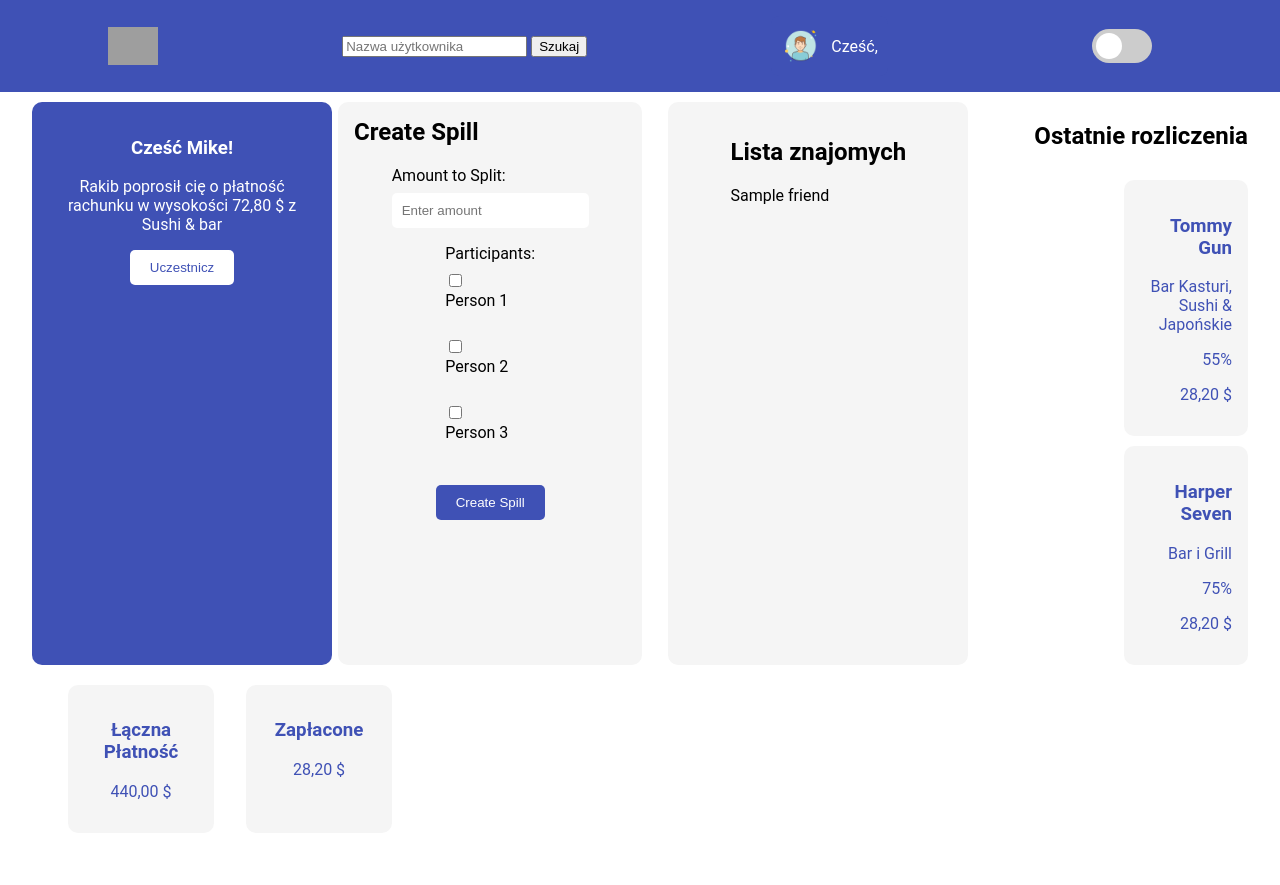
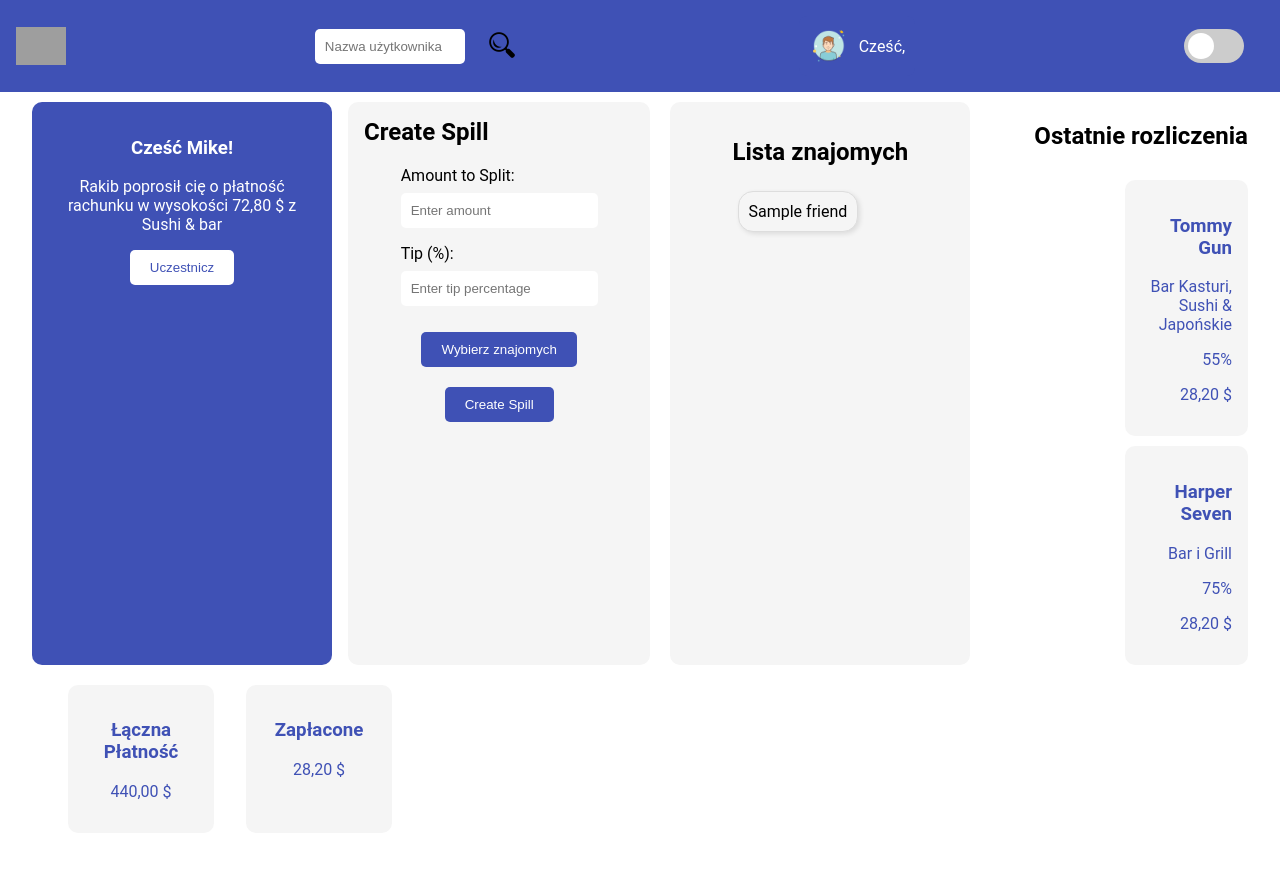
Before and after one commit to sajowo/FastSplit, a Django app: page /main/ in a window 1280 px wide. Run offline with Django 5.2, Linux system fonts and the light colour scheme; a user stored in the database is signed in; data comes from the database, SQL or seed files in the repository; tables that the repository leaves empty hold one stand-in row (values such as "Sample post"); grey boxes are pictures that could not be loaded.

Commit message:
Ulepszenie dzielnia rachunku, wybierania znajomych

```diff
--- a/EsSplit/static/css/style.css
+++ b/EsSplit/static/css/style.css
@@ -15,7 +15,7 @@ header {
     color: #fff;
     padding: 1em;
     display: flex;
-    justify-content: space-around;
+    justify-content: space-between;
     align-items: center;
     position: fixed;
     top: 0;
@@ -33,6 +34,40 @@ header {
     width: 100%;
     height: 100%;
     object-fit: contain;
+}
+
+
+.search-friend {
+    display: flex;
+    align-items: center;
+    margin-right: 20px;
+}
+
+.search-friend input[type="text"] {
+    padding: 10px;
+    border: none;
+    border-radius: 5px;
+    width: 150px;
+    /* Zmień szerokość pola tekstowego */
+    background-color: #fff;
+    color: #3F51B5;
+    border-bottom: 20px;
+    vertical-align: middle;
+    /* Wyrównanie pionowe do środka */
+}
+
+.search-friend button {
+    background-color: transparent;
+    color: #fff;
+    border: none;
+    padding: 10px 15px;
+    /* Zmień margines i padding */
+    border-radius: 5px;
+    cursor: pointer;
+    margin-left: 5px;
+    /* Dodaj margines między polem tekstowym a przyciskiem */
+    vertical-align: middle;
+    /* Wyrównanie pionowe do środka */
 }
 
 .user-profile {
@@ -354,8 +366,7 @@ main {
     border-radius: 10px;
     width: 100%;
     max-width: 600px;
-    margin-left: 6px;
-    margin-right: 6px;
+    margin-left: 16px;
 }
 
 .create-spill h2 {
@@ -410,6 +421,61 @@ main {
     margin-top: 2em;
 }
 
+
+/* Styl dla przycisku "Wybierz znajomych" */
+#choose-friends-button {
+    background-color: #3F51B5;
+    color: #fff;
+    padding: 10px 20px;
+    border: none;
+    border-radius: 5px;
+    cursor: pointer;
+    margin-top: 10px;
+    margin-bottom: 20px;
+}
+
+#popup-container {
+    display: none;
+    position: fixed;
+    top: 50%;
+    left: 50%;
+    transform: translate(-50%, -50%);
+    background-color: #fff;
+    padding: 20px;
+    border-radius: 5px;
+    box-shadow: 0 2px 5px rgba(0, 0, 0, 0.2);
+    z-index: 1000;
+}
+
+/* Styl dla okienka pop-up */
+#popup-container {
+    display: none;
+    /* Ukryj okienko pop-up domyślnie */
+    position: fixed;
+    top: 50%;
+    left: 50%;
+    transform: translate(-50%, -50%);
+    background-color: #fff;
+    padding: 20px;
+    border-radius: 5px;
+    box-shadow: 0 2px 5px rgba(0, 0, 0, 0.2);
+    z-index: 1000;
+    /* Upewnij się, że okienko pop-up jest na wierzchu */
+}
+
+#popup-content {
+    /* Styl dla zawartości okienka pop-up */
+}
+
+#popup-container ul {
+    list-style: none;
+    padding: 0;
+}
+
+#popup-container li {
+    margin-bottom: 10px;
+}
+
 .friends-list {
     background-color: #F5F5F5;
     padding: 1em;
@@ -441,9 +507,28 @@ main {
     color: #2196F3;
 }
 
+/* Styl dla listy znajomych */
+#friends-list {
+    display: flex;
+    flex-wrap: wrap;
+    justify-content: flex-start;
+    width: 100%;
+}
+
+#friends-list div {
+    background-color: #f5f5f5;
+    padding: 10px;
+    border-radius: 15px;
+    margin: 5px;
+    cursor: move;
+    /* Włącz możliwość przeciągania */
+    border: 1px solid #ddd;
+    /* Dodaje cienką ramkę */
+    box-shadow: 2px 2px 5px rgba(0, 0, 0, 0.1);
+    /* Dodaje delikatny cień */
+}
+
 /* Czarny Motyw */
-
-/* Dark Theme Styles */
 
 body.dark-theme {
     background-color: #282828;
--- a/EsSplit/static/js/scripts.js
+++ b/EsSplit/static/js/scripts.js
@@ -1,3 +1,4 @@
+document.addEventListener('DOMContentLoaded', function () {
     const themeSwitch = document.getElementById('theme-switch');
     const body = document.body;
 
@@ -5,7 +6,6 @@ themeSwitch.addEventListener('change', function () {
         body.classList.toggle('dark-theme');
     });
 
-// Funkcja do automatycznego przełączania na ciemny motyw po godzinie 17
     function toggleThemeByTime() {
         const currentHour = new Date().getHours();
         if (currentHour >= 17) {
@@ -15,149 +15,195 @@ function toggleThemeByTime() {
         }
     }
 
-// Uruchom funkcję po raz pierwszy, aby ustawić początkowy motyw
     toggleThemeByTime();
+    setInterval(toggleThemeByTime, 3600000);
 
-// Uruchom funkcję co godzinę, aby aktualizować motyw
-setInterval(toggleThemeByTime, 3600000); // 3600000 milisekund = 1 godzina
-
-// Pobierz elementy formularza
-const form = document.querySelector('form');
-const participantList = document.getElementById('participant-list');
+    const form = document.getElementById('split-form');
+    const selectedFriendsContainer = document.getElementById('selected-friends');
     const splitDetails = document.getElementById('split-details');
     const amountInput = document.getElementById('amount');
+    const tipInput = document.getElementById('tip');
     const spillResults = document.getElementById('spill-results');
 
-// Dodaj obsługę zdarzeń dla zmiany liczby uczestników
-generateParticipantList();
-
-function generateParticipantList() {
-    participantList.innerHTML = '';
-    const selectedParticipants = [
-        'Person 1',
-        'Person 2',
-        'Person 3'
-        // Dodaj więcej uczestników według potrzeby
-    ];
-
-    selectedParticipants.forEach(participant => {
-        const checkbox = document.createElement('input');
-        checkbox.type = 'checkbox';
-        checkbox.name = 'participant';
-        checkbox.value = participant;
-        checkbox.id = participant;
-
-        const label = document.createElement('label');
-        label.htmlFor = participant;
-        label.textContent = participant;
-
-        participantList.appendChild(checkbox);
-        participantList.appendChild(label);
-        participantList.appendChild(document.createElement('br'));
-    });
-
-    // Dodaj obsługę zdarzeń dla zmiany liczby uczestników
-    participantList.addEventListener('change', generateSliders);
+    function initializeEventListeners() {
+        document.getElementById('choose-friends-button').addEventListener('click', showPopup);
+        document.getElementById('close-popup').addEventListener('click', hidePopup);
+        form.addEventListener('submit', handleFormSubmit);
     }
 
-// Funkcja do generowania suwaków dla uczestników
-function generateSliders() {
-    // Wyczyść poprzednie suwaki
+    function showPopup() {
+        document.getElementById('popup-container').style.display = 'block';
+    }
+
+    function hidePopup() {
+        document.getElementById('popup-container').style.display = 'none';
+        updateSelectedFriends();
+    }
+
+    function updateSelectedFriends() {
+        selectedFriendsContainer.innerHTML = '';
+        const selectedFriends = Array.from(document.querySelectorAll('#popup-friends-list input[type="checkbox"]:checked')).map(checkbox => checkbox.value);
+
+        const loggedInUser = document.getElementById('logged-in-user').value;
+        if (!selectedFriends.includes(loggedInUser)) {
+            selectedFriends.unshift(loggedInUser);
+        }
+
+        if (selectedFriends.length > 0) {
+            const friendsList = document.createElement('ul');
+            selectedFriends.forEach(friend => {
+                const listItem = document.createElement('li');
+                listItem.textContent = friend;
+                friendsList.appendChild(listItem);
+            });
+            selectedFriendsContainer.appendChild(friendsList);
+        } else {
+            selectedFriendsContainer.innerHTML = '<p>Nie wybrano znajomych.</p>';
+        }
+
+        generateSliders(selectedFriends);
+    }
+
+    function generateSliders(friends) {
         splitDetails.innerHTML = '';
+        let totalAmount = parseFloat(amountInput.value) + (parseFloat(amountInput.value) * (parseFloat(tipInput.value || 0) / 100));
+        const initialAmount = (totalAmount / friends.length).toFixed(2);
 
-    // Pobierz wybrane osoby
-    const selectedParticipants = Array.from(participantList.querySelectorAll('input[type="checkbox"]:checked')).map(checkbox => checkbox.value);
-
-    let remainingAmount = parseFloat(amountInput.value);
-
-    // Dla każdej wybranej osoby, wygeneruj suwak
-    selectedParticipants.forEach(participant => {
+        friends.forEach(friend => {
             const sliderContainer = document.createElement('div');
             sliderContainer.classList.add('slider-container');
 
             const nameLabel = document.createElement('label');
-        nameLabel.textContent = participant + ':';
+            nameLabel.textContent = friend + ':';
             sliderContainer.appendChild(nameLabel);
 
             const slider = document.createElement('input');
             slider.type = 'range';
             slider.min = 0;
-        slider.max = remainingAmount;
+            slider.max = totalAmount;
             slider.step = 0.01;
-        slider.value = 0;
-        slider.dataset.max = remainingAmount; // Zachowaj początkowy maksymalny zakres
+            slider.value = initialAmount;
+            slider.classList.add('amount-slider');
+            slider.addEventListener('input', updateSliders);
             sliderContainer.appendChild(slider);
 
-        const amountLabel = document.createElement('span');
-        amountLabel.textContent = '$' + slider.value;
-        sliderContainer.appendChild(amountLabel);
-
-        slider.addEventListener('input', function () {
-            amountLabel.textContent = '$' + slider.value;
-            updateSliders(slider);
-        });
+            const amountInputField = document.createElement('input');
+            amountInputField.type = 'number';
+            amountInputField.step = 0.01;
+            amountInputField.min = 0;
+            amountInputField.value = initialAmount;
+            amountInputField.classList.add('amount-input');
+            amountInputField.addEventListener('input', updateSlidersFromInput);
+            sliderContainer.appendChild(amountInputField);
 
             splitDetails.appendChild(sliderContainer);
         });
+
+        updateSliders();
     }
 
-// Funkcja do aktualizacji zakresów suwaków
-function updateSliders(currentSlider) {
-    const sliders = Array.from(splitDetails.querySelectorAll('input[type="range"]'));
-    const currentIndex = sliders.indexOf(currentSlider);
+    function updateSliders() {
+        const sliders = Array.from(document.querySelectorAll('.amount-slider'));
+        const inputs = Array.from(document.querySelectorAll('.amount-input'));
+        let total = 0;
+        let remainingAmount = parseFloat(amountInput.value) + (parseFloat(amountInput.value) * (parseFloat(tipInput.value || 0) / 100));
 
-    let totalAssigned = 0;
-    for (let i = 0; i <= currentIndex; i++) {
-        totalAssigned += parseFloat(sliders[i].value);
+        sliders.forEach((slider, index) => {
+            const value = parseFloat(slider.value);
+            total += value;
+            inputs[index].value = value.toFixed(2);
+        });
+
+        if (total > remainingAmount) {
+            const excess = total - remainingAmount;
+            const adjustPerSlider = excess / sliders.length;
+
+            sliders.forEach((slider, index) => {
+                slider.value -= adjustPerSlider;
+                inputs[index].value = parseFloat(slider.value).toFixed(2);
+            });
+
+            total = remainingAmount;
         }
 
-    const remainingAmount = parseFloat(amountInput.value) - totalAssigned;
-    for (let i = currentIndex + 1; i < sliders.length; i++) {
-        sliders[i].max = remainingAmount + parseFloat(sliders[i].value); // Dostosuj maksymalny zakres
-    }
+        sliders.forEach(slider => {
+            slider.nextElementSibling.value = slider.value;
+        });
+
+        displayResults();
     }
 
-// Dodaj obsługę zdarzenia dla przesyłania formularza
-form.addEventListener('submit', function (event) {
-    event.preventDefault();
+    function updateSlidersFromInput() {
+        const inputs = Array.from(document.querySelectorAll('.amount-input'));
+        const sliders = Array.from(document.querySelectorAll('.amount-slider'));
+        let total = 0;
+        let remainingAmount = parseFloat(amountInput.value) + (parseFloat(amountInput.value) * (parseFloat(tipInput.value || 0) / 100));
 
-    // Oblicz sumę wszystkich wybranych kwot
-    const totalAmount = calculateTotal();
-
-    // Wyświetl procentową kwotę dla każdego uczestnika
-    const selectedParticipants = Array.from(participantList.querySelectorAll('input[type="checkbox"]:checked')).map(checkbox => checkbox.value);
-    const sliders = splitDetails.querySelectorAll('input[type="range"]');
-    const results = selectedParticipants.map((participant, index) => {
-        const percentage = ((parseFloat(sliders[index].value) / parseFloat(amountInput.value)) * 100).toFixed(2);
-        return `${participant}: ${percentage}%`;
+        inputs.forEach((input, index) => {
+            const value = parseFloat(input.value);
+            total += value;
+            sliders[index].value = value;
         });
 
-    spillResults.innerHTML = results.join('<br>');
+        if (total > remainingAmount) {
+            const excess = total - remainingAmount;
+            const adjustPerInput = excess / inputs.length;
+
+            inputs.forEach((input, index) => {
+                input.value -= adjustPerInput;
+                sliders[index].value = parseFloat(input.value).toFixed(2);
             });
 
-// Funkcja do obliczania sumy wszystkich wybranych kwot
-function calculateTotal() {
-    const totalAmount = Array.from(splitDetails.querySelectorAll('input[type="range"]')).reduce((acc, slider) => acc + parseFloat(slider.value), 0);
-    return totalAmount;
+            total = remainingAmount;
         }
 
-// Generuj suwaki na podstawie domyślnej liczby uczestników
-generateSliders();
+        displayResults();
+    }
 
+    function displayResults() {
+        spillResults.innerHTML = '<h3>Rozliczenie:</h3>';
+        const resultList = document.createElement('ul');
 
-// heder zwijany
-document.addEventListener('DOMContentLoaded', function () {
-    const menuToggle = document.getElementById('menuToggle');
-    const menuContent = document.getElementById('menuContent');
+        const friends = Array.from(document.querySelectorAll('#popup-friends-list input[type="checkbox"]:checked')).map(checkbox => checkbox.value);
+        const loggedInUser = document.getElementById('logged-in-user').value;
+        if (!friends.includes(loggedInUser)) {
+            friends.unshift(loggedInUser);
+        }
 
-    menuToggle.addEventListener('click', function () {
-        menuContent.classList.toggle('show');
+        const amounts = Array.from(document.querySelectorAll('.amount-input')).map(input => parseFloat(input.value));
+        const totalAmount = parseFloat(amountInput.value);
+        const totalTip = totalAmount * (parseFloat(tipInput.value || 0) / 100);
+
+        friends.forEach((friend, index) => {
+            const amount = amounts[index];
+            const tipShare = (amount / totalAmount) * totalTip;
+            const totalToPay = amount + tipShare;
+            const resultItem = document.createElement('li');
+            resultItem.textContent = `${friend}: $${totalToPay.toFixed(2)} (incl. tip $${tipShare.toFixed(2)})`;
+            resultList.appendChild(resultItem);
         });
 
-    // Opcjonalnie zamknij rozwijane menu po kliknięciu poza nim
-    document.addEventListener('click', function (event) {
-        if (!menuToggle.contains(event.target) && !menuContent.contains(event.target)) {
-            menuContent.classList.remove('show');
+        spillResults.appendChild(resultList);
     }
+
+    function handleFormSubmit(event) {
+        event.preventDefault();
+        updateSelectedFriends();
+        alert('Split created successfully!');
+        resetForm();
+    }
+
+    function resetForm() {
+        selectedFriendsContainer.innerHTML = '';
+        splitDetails.innerHTML = '';
+        amountInput.value = '';
+        tipInput.value = '';
+        spillResults.innerHTML = '';
+        const checkboxes = document.querySelectorAll('#popup-friends-list input[type="checkbox"]');
+        checkboxes.forEach(checkbox => {
+            checkbox.checked = false;
         });
+    }
+
+    initializeEventListeners();
 });
--- a/EsSplit/templates/index.html
+++ b/EsSplit/templates/index.html
@@ -20,7 +20,7 @@
             <form method="POST" action="{% url 'search_user' %}">
                 {% csrf_token %}
                 <input type="text" name="username" placeholder="Nazwa użytkownika">
-                <button type="submit">Szukaj</button>
+                <button type="submit"><img src="{% static 'img/search.png' %}" alt="szukanie"></button>
             </form>
         </section>
 
@@ -28,6 +28,7 @@
             <img src="{% static 'img/profile.png' %}" alt="Profil">
             {% if request.user.is_authenticated %}
             <p>Cześć, {{ request.user.first_name }}</p>
+            <input type="hidden" id="logged-in-user" value="{{ request.user.first_name }}">
             <a href="{% url 'logout' %}" class="logout-link">Wyloguj się</a>
             {% else %}
             <a href="{% url 'login' %}" class="login-link">Zaloguj się</a>
@@ -51,18 +52,20 @@
 
             <div class="create-spill">
                 <h2>Create Spill</h2>
-                <form action="#">
+                <form id="split-form" action="#">
+                    <div id="selected-friends"></div>
                     <div class="form-group">
                         <label for="amount">Amount to Split:</label>
                         <input type="number" id="amount" name="amount" step="0.01" min="0" placeholder="Enter amount">
                     </div>
                     <div class="form-group">
-                        <label for="participants">Participants:</label>
-                        <div id="participant-list"></div>
+                        <label for="tip">Tip (%):</label>
+                        <input type="number" id="tip" name="tip" step="0.01" min="0" placeholder="Enter tip percentage">
                     </div>
                     <div id="split-details">
-                        <!-- Suwaki dla uczestników zostaną wygenerowane tutaj -->
+                        <!-- Sliders and input fields for participants will be generated here -->
                     </div>
+                    <button type="button" id="choose-friends-button">Wybierz znajomych</button>
                     <button type="submit">Create Spill</button>
                 </form>
                 <div id="spill-results"></div>
@@ -74,7 +77,7 @@
                     <div id="friends-list">
                         {% if friends %}
                         {% for friend in friends %}
-                        <div>{{ friend.name }}</div>
+                        <div draggable="true" id="friend-{{ friend.id }}">{{ friend.name }}</div>
                         {% endfor %}
                         {% else %}
                         <div>Brak znajomych.</div>
@@ -82,9 +85,6 @@
                     </div>
                 </div>
             </section>
-
-
-
 
             <div class="recent-splits">
                 <h2>Ostatnie rozliczenia</h2>
@@ -118,7 +118,30 @@
         </section>
     </main>
 
+    <div id="popup-container" style="display:none;">
+        <div id="popup-content">
+            <h2>Wybierz znajomych</h2>
+            <ul id="popup-friends-list">
+                {% if friends %}
+                {% for friend in friends %}
+                <li><input type="checkbox" name="friend" value="{{ friend.name }}"> {{ friend.name }}</li>
+                {% endfor %}
+                {% else %}
+                <li>Brak znajomych.</li>
+                {% endif %}
+            </ul>
+            <button id="close-popup">Zamknij</button>
+        </div>
+    </div>
+
     <script src="{% static 'js/scripts.js' %}"></script>
+    <script src="https://code.jquery.com/jquery-3.6.0.min.js"></script>
+    <script src="https://code.jquery.com/ui/1.13.2/jquery-ui.min.js"></script>
+    <script>
+        document.addEventListener('DOMContentLoaded', function () {
+            initializeEventListeners();
+        });
+    </script>
 </body>
 
 </html>
```
Also changed, not shown: other parts of EsSplit/static/css/style.css (+5 -24 lines), 2 other files. Lines whose indentation alone changed are shown as unchanged.
